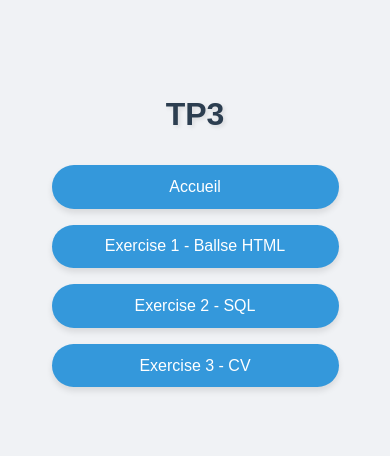
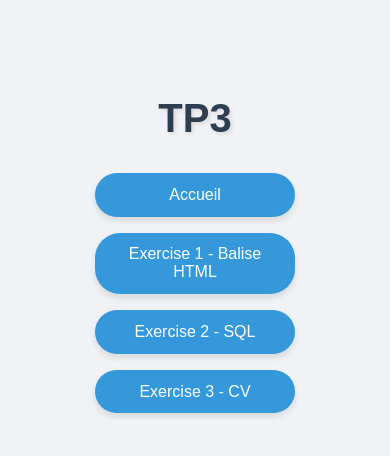
Before and after one commit to Haxolt/depot-web, a plain HTML site: page TP3/TP3.html in a window 390 px wide. Drawn offline with Linux system fonts and the light colour scheme.

Commit message:
alignement des boutons

```diff
--- a/TP3/TP3.html
+++ b/TP3/TP3.html
@@ -36,9 +36,9 @@
 
         nav {
             display: flex;
-            justify-content: center;
-            gap: 1.5rem;
-            flex-wrap: wrap;
+            flex-direction: column;
+            align-items: center;
+            gap: 1rem;
             margin-top: 2rem;
         }
 
@@ -51,29 +51,14 @@
             transition: all 0.3s ease;
             font-weight: 500;
             box-shadow: 0 4px 6px rgba(0,0,0,0.1);
+            width: 200px;
+            text-align: center;
         }
 
         nav a:hover {
             background-color: #2980b9;
             transform: translateY(-2px);
             box-shadow: 0 6px 8px rgba(0,0,0,0.2);
-        }
-
-        @media (max-width: 480px) {
-            h1 {
-                font-size: 2rem;
-            }
-
-            nav {
-                flex-direction: column;
-                align-items: center;
-                gap: 1rem;
-            }
-
-            nav a {
-                width: 100%;
-                text-align: center;
-            }
         }
     </style>
 </head>
@@ -82,7 +67,7 @@
         <h1>TP3</h1>
         <nav>
             <a href="../Acceuil.html">Accueil</a>
-            <a href="Balise_HTML.html">Exercise 1 - Ballse HTML</a>
+            <a href="Balise_HTML.html">Exercise 1 - Balise HTML</a>
             <a href="SQL.html">Exercise 2 - SQL</a>
             <a href="CV.html">Exercise 3 - CV</a>
         </nav>
```
